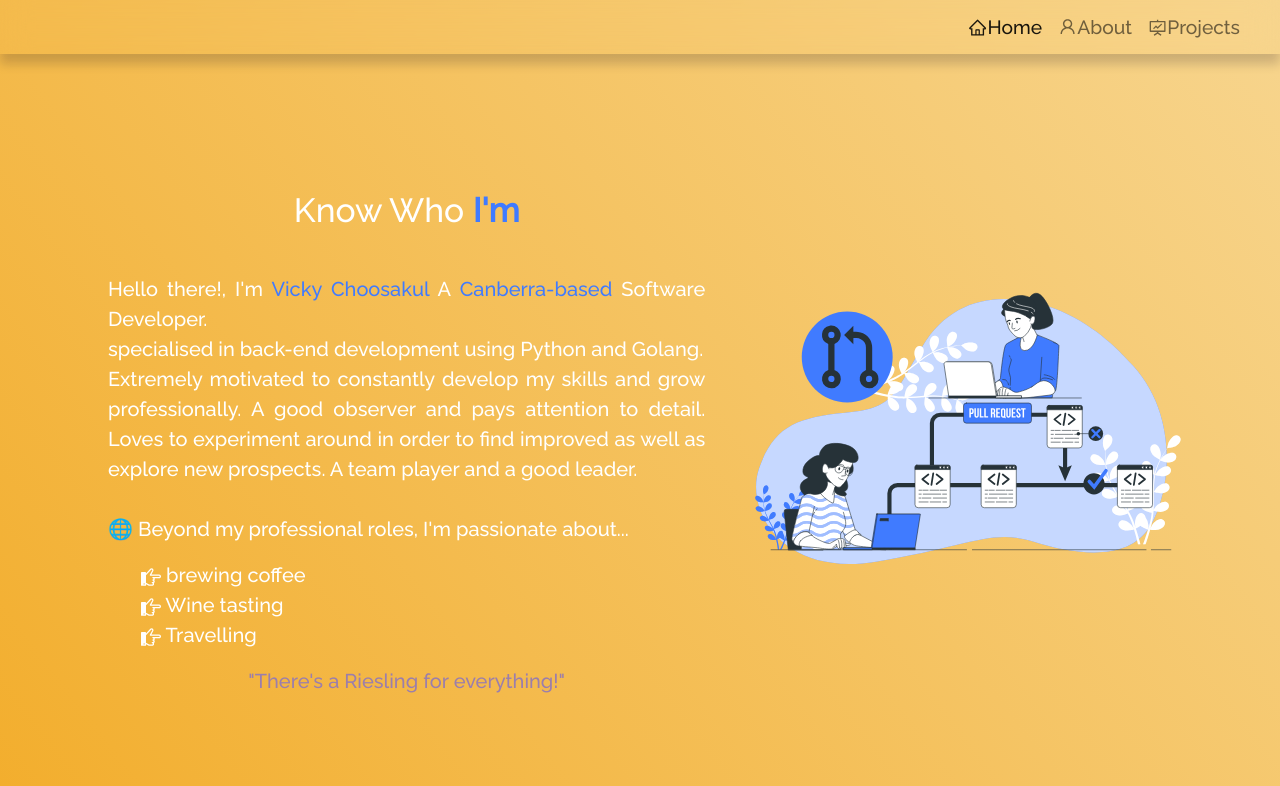
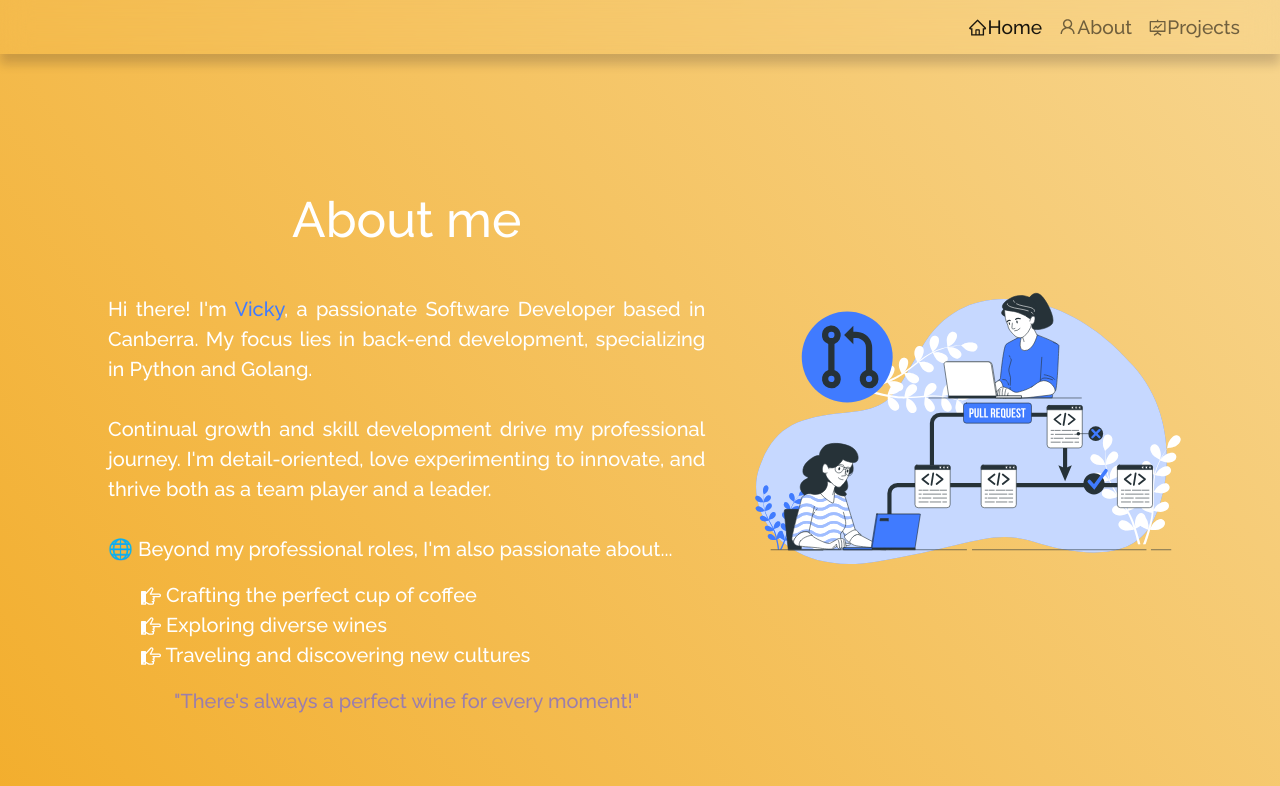
Before and after one commit to Vicky1756/Vicky-portfolio, a React (Create React App) app: page /about in a window 1280 px wide. Shown: the top 786 px of the page. Built offline with nearby package versions, Linux system fonts and the light colour scheme.

Commit message:
update about card

```diff
--- a/src/components/About/About.js
+++ b/src/components/About/About.js
@@ -18,8 +18,8 @@ function About() {
               paddingBottom: "50px",
             }}
           >
-            <h1 style={{ fontSize: "2.1em", paddingBottom: "20px" }}>
-              Know Who <strong className="purple">I'm</strong>
+            <h1 style={{ fontSize: "3.1em", paddingBottom: "20px" }}>
+              About me
             </h1>
             <Aboutcard />
           </Col>
--- a/src/components/About/AboutCard.js
+++ b/src/components/About/AboutCard.js
@@ -8,31 +8,32 @@ function AboutCard() {
       <Card.Body>
         <blockquote className="blockquote mb-0">
           <p style={{ textAlign: "justify" }}>
-          Hello there!, I'm  <span className="purple">Vicky Choosakul </span>
-          A <span className="purple"> Canberra-based </span> Software Developer.
-            <br /> specialised in back-end development using Python and Golang.
-            <br />
-            Extremely motivated to constantly develop my skills and grow professionally.
-            A good observer and pays attention to detail. Loves to experiment around in order
-            to find improved as well as explore new prospects. A team player and a good leader.
+            Hi there! I'm <span className="purple">Vicky</span>, a passionate
+            Software Developer based in Canberra. My focus lies in back-end
+            development, specializing in Python and Golang.
             <br />
             <br />
-            🌐 Beyond my professional roles, I'm passionate about...
+            Continual growth and skill development drive my professional
+            journey. I'm detail-oriented, love experimenting to innovate, and
+            thrive both as a team player and a leader.
+            <br />
+            <br />
+            🌐 Beyond my professional roles, I'm also passionate about...
           </p>
           <ul>
             <li className="about-activity">
-              <ImPointRight /> brewing coffee
+              <ImPointRight /> Crafting the perfect cup of coffee
             </li>
             <li className="about-activity">
-              <ImPointRight /> Wine tasting
+              <ImPointRight /> Exploring diverse wines
             </li>
             <li className="about-activity">
-              <ImPointRight /> Travelling
+              <ImPointRight /> Traveling and discovering new cultures
             </li>
           </ul>
 
           <p style={{ color: "rgb(155 126 172)" }}>
-            "There's a Riesling for everything!"{" "}
+            "There's always a perfect wine for every moment!"
           </p>
         </blockquote>
       </Card.Body>
```
